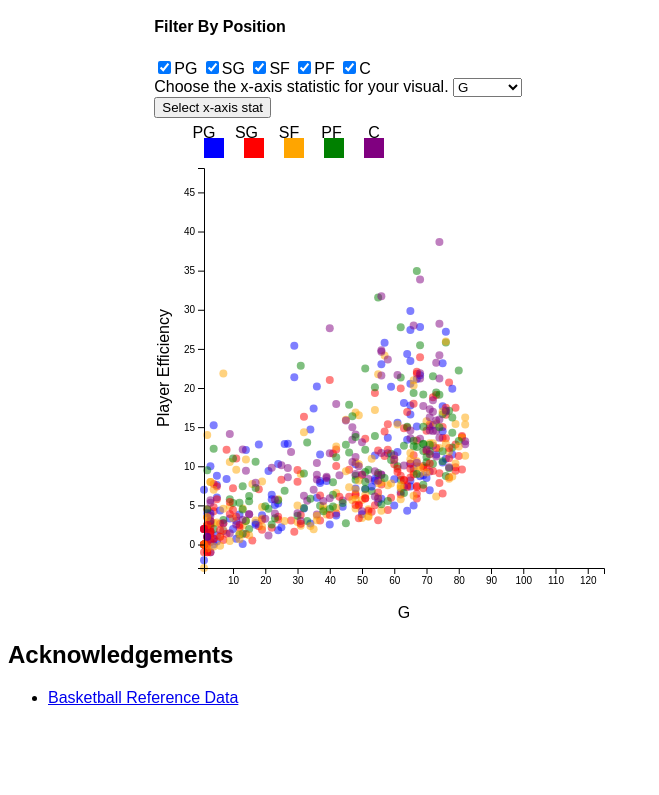
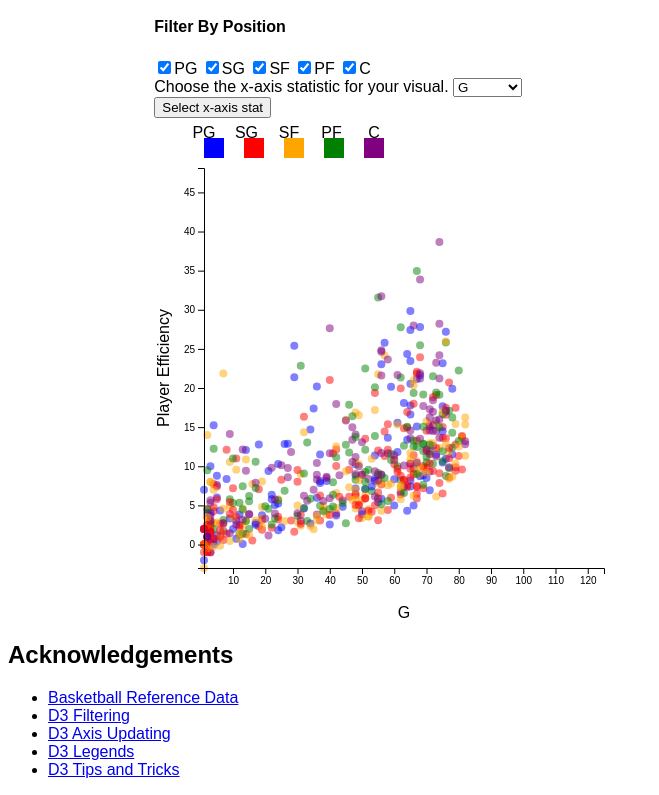
Before and after one commit to DS4200-S23-Class/project-alvin-mitra-nick-tom, a plain HTML site: page index.html in a window 1280 px wide. Shown: the part 880-1675 px from the top of the page, without its empty margins (0-659 px from the left). Before the commit the page ends 1603 px from the top, so only its background shows below. Drawn offline with Linux system fonts and the light colour scheme.

Commit message:
pm03 complete

```diff
--- a/index.html
+++ b/index.html
@@ -122,6 +122,10 @@
         <div>
             <ul>
                 <li><a href="https://www.basketball-reference.com/leagues/NBA_2022_totals.html">Basketball Reference Data</a></li>
+                <li><a href="https://d3-graph-gallery.com/graph/line_filter.html">D3 Filtering</a></li>
+                <li><a href="https://stackoverflow.com/questions/16919280/how-to-update-axis-using-d3-js">D3 Axis Updating</a></li>
+                <li><a href="https://d3-graph-gallery.com/graph/custom_legend.html">D3 Legends</a></li>
+                <li><a href="https://leanpub.com/D3-Tips-and-Tricks/read">D3 Tips and Tricks</a></li>
             </ul>
         </div>
     </div>
```
